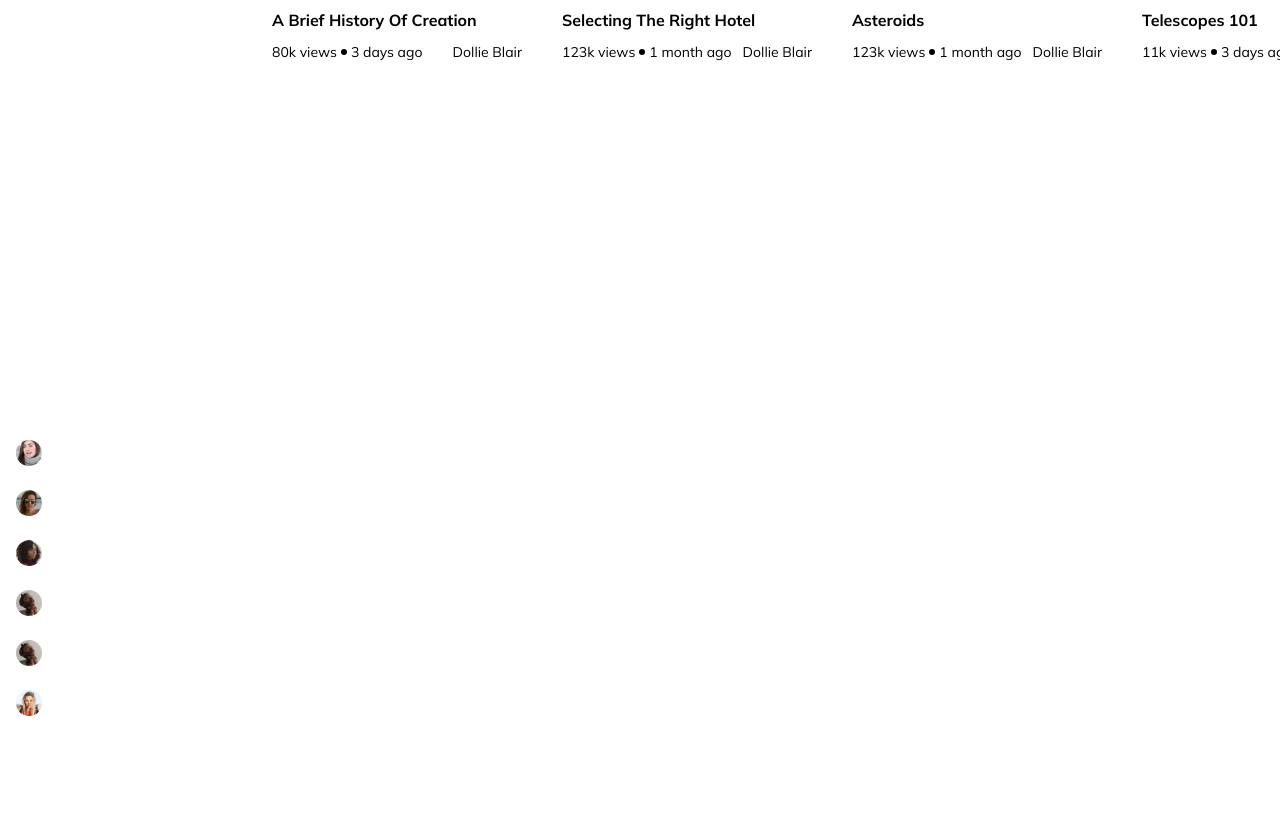
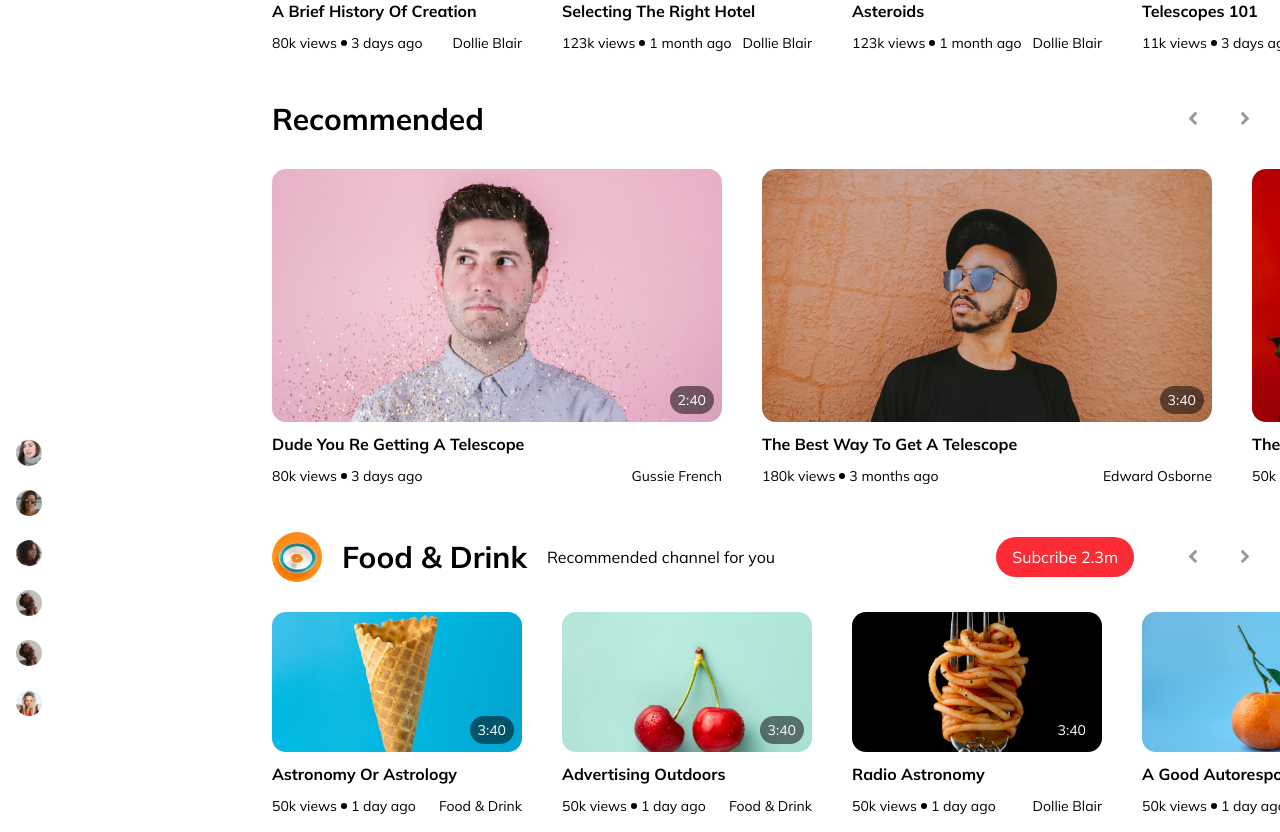
Before and after one commit to slapxxi/yt-simple, a React (Vite) app: page / in a window 1280 px wide. Shown: the part 342-1174 px from the top of the page. Before the commit the page ends 1126 px from the top, so only its background shows below. Built offline with nearby package versions, Linux system fonts and the light colour scheme.

Commit message:
home page

```diff
--- a/src/components/Home/config.tsx
+++ b/src/components/Home/config.tsx
@@ -4,6 +4,15 @@ import cover3Image from '~/assets/cover3.jpg'
 import cover4Image from '~/assets/cover4.jpg'
 import cover5Image from '~/assets/cover5.jpg'
 import cover6Image from '~/assets/cover6.jpg'
+import cover7Image from '~/assets/cover7.jpg'
+import cover8Image from '~/assets/cover8.jpg'
+import cover9Image from '~/assets/cover9.jpg'
+import cover10Image from '~/assets/cover10.jpg'
+import cover11Image from '~/assets/cover11.jpg'
+import cover12Image from '~/assets/cover12.jpg'
+import cover13Image from '~/assets/cover13.jpg'
+import cover14Image from '~/assets/cover14.jpg'
+import cover15Image from '~/assets/cover15.jpg'
 
 const config = {
   videos: [
@@ -56,6 +65,82 @@ const config = {
       author: 'Dollie Blair',
     },
   ],
+  recommended: [
+    {
+      title: 'Dude You Re Getting A Telescope',
+      duration: '2:40',
+      img: cover7Image,
+      views: '80k',
+      published: '3 days ago',
+      author: 'Gussie French',
+    },
+    {
+      title: 'The Best Way To Get A Telescope',
+      duration: '3:40',
+      img: cover8Image,
+      views: '180k',
+      published: '3 months ago',
+      author: 'Edward Osborne',
+    },
+    {
+      title: 'The Best Way To Get A Telescope',
+      duration: '3:40',
+      img: cover9Image,
+      views: '50k',
+      published: '1 day ago',
+      author: 'Dollie Blair',
+    },
+  ],
+  channel: [
+    {
+      title: 'Astronomy Or Astrology',
+      duration: '3:40',
+      img: cover10Image,
+      views: '50k',
+      published: '1 day ago',
+      author: 'Food & Drink',
+    },
+    {
+      title: 'Advertising Outdoors',
+      duration: '3:40',
+      img: cover11Image,
+      views: '50k',
+      published: '1 day ago',
+      author: 'Food & Drink',
+    },
+    {
+      title: 'Radio Astronomy',
+      duration: '3:40',
+      img: cover12Image,
+      views: '50k',
+      published: '1 day ago',
+      author: 'Dollie Blair',
+    },
+    {
+      title: 'A Good Autoresponder',
+      duration: '3:40',
+      img: cover13Image,
+      views: '50k',
+      published: '1 day ago',
+      author: 'Food & Drink',
+    },
+    {
+      title: 'Baby Monitor Technology',
+      duration: '3:40',
+      img: cover14Image,
+      views: '50k',
+      published: '1 day ago',
+      author: 'Food & Drink',
+    },
+    {
+      title: 'Asteroids',
+      duration: '3:40',
+      img: cover15Image,
+      views: '50k',
+      published: '1 day ago',
+      author: 'Food & Drink',
+    },
+  ],
 }
 
 export default config
--- a/src/components/Home/index.tsx
+++ b/src/components/Home/index.tsx
@@ -1,5 +1,6 @@
 import ChevronLeft from '~/assets/chevron-left-icon.svg?react'
 import ChevronRight from '~/assets/chevron-right-icon.svg?react'
+import foodImage from '~/assets/food.jpg'
 import userImage from '~/assets/user-2.jpg'
 import { Avatar, VideoPreview } from '~/components'
 import config from './config'
@@ -44,6 +45,88 @@ export const Home = () => {
           />
         ))}
       </div>
+
+      <div className="flex items-center gap-4">
+        <div className="flex items-center gap-5">
+          <h2 className="title text-fluid-3xl">Recommended</h2>
+        </div>
+
+        <div className="ml-auto flex items-center gap-2.5">
+          <button
+            className="inline-grid size-10 cursor-pointer place-items-center rounded-full p-2
+            dark:bg-white/10 dark:text-white/40
+            dark:hover:bg-white/20 dark:hover:text-white/60"
+          >
+            <ChevronLeft className="w-2 -translate-x-px" />
+          </button>
+          <button
+            className="inline-grid size-10 cursor-pointer place-items-center rounded-full p-2
+            dark:bg-white/10 dark:text-white/40
+            dark:hover:bg-white/20 dark:hover:text-white/60"
+          >
+            <ChevronRight className="w-2 translate-x-px" />
+          </button>
+        </div>
+      </div>
+
+      <div className="col-[content/full] grid auto-cols-[minmax(450px,1fr)] grid-flow-col gap-10 overflow-x-auto pb-4">
+        {config.recommended.map((item, i) => (
+          <VideoPreview
+            author={item.author}
+            duration={item.duration}
+            img={item.img}
+            key={item.title}
+            published={item.published}
+            title={item.title}
+            views={item.views}
+          />
+        ))}
+      </div>
+
+      <div className="flex items-center gap-10">
+        <div className="flex items-center gap-5">
+          <Avatar src={foodImage} className="size-12.5" />
+          <h2 className="title text-fluid-3xl">Food &amp; Drink</h2>
+          <div className="text-fluid-base dark:text-white/40">
+            Recommended channel for you
+          </div>
+        </div>
+
+        <button className="ml-auto rounded-full bg-red-500 p-2 px-4 text-white">
+          Subcribe 2.3m
+        </button>
+
+        <div className="flex items-center gap-2.5">
+          <button
+            className="inline-grid size-10 cursor-pointer place-items-center rounded-full p-2
+            dark:bg-white/10 dark:text-white/40
+            dark:hover:bg-white/20 dark:hover:text-white/60"
+          >
+            <ChevronLeft className="w-2 -translate-x-px" />
+          </button>
+          <button
+            className="inline-grid size-10 cursor-pointer place-items-center rounded-full p-2
+            dark:bg-white/10 dark:text-white/40
+            dark:hover:bg-white/20 dark:hover:text-white/60"
+          >
+            <ChevronRight className="w-2 translate-x-px" />
+          </button>
+        </div>
+      </div>
+
+      <div className="col-[content/full] grid auto-cols-[minmax(250px,1fr)] grid-flow-col gap-10 overflow-x-auto pb-4">
+        {config.channel.map((item, i) => (
+          <VideoPreview
+            author={item.author}
+            duration={item.duration}
+            img={item.img}
+            key={item.title}
+            published={item.published}
+            title={item.title}
+            views={item.views}
+          />
+        ))}
+      </div>
     </div>
   )
 }
--- a/src/components/VideoPreview/index.tsx
+++ b/src/components/VideoPreview/index.tsx
@@ -14,11 +14,11 @@ export const VideoPreview: React.FC<VideoPreviewProps> = (props) => {
   const { duration, author, img, title, views, published } = props
 
   return (
-    <Link className="grid grid-rows-[150px] gap-2.5" to={'/video/1'}>
+    <Link className="grid gap-2.5" to={'/video/1'}>
       <img
         src={img}
         alt=""
-        className="col-1 row-1 h-full w-full rounded-[14px] object-cover"
+        className="col-1 row-1 aspect-video h-full w-full rounded-[14px] object-cover"
       />
 
       <div className="col-1 row-1 m-2 place-self-end rounded-full bg-black/50 p-1 px-2 text-fluid-sm text-white">
@@ -27,7 +27,7 @@ export const VideoPreview: React.FC<VideoPreviewProps> = (props) => {
 
       <h3 className="title text-fluid-base">{title}</h3>
 
-      <div className="grid grid-cols-[minmax(min-content,max-content)_6px_1fr_auto] gap-1 items-center text-fluid-sm dark:text-white/40">
+      <div className="grid grid-cols-[minmax(min-content,max-content)_6px_1fr_auto] items-center gap-1 text-fluid-sm dark:text-white/40">
         <div>{views} views</div>
         <DotIcon />
         <div>{published}</div>
```
